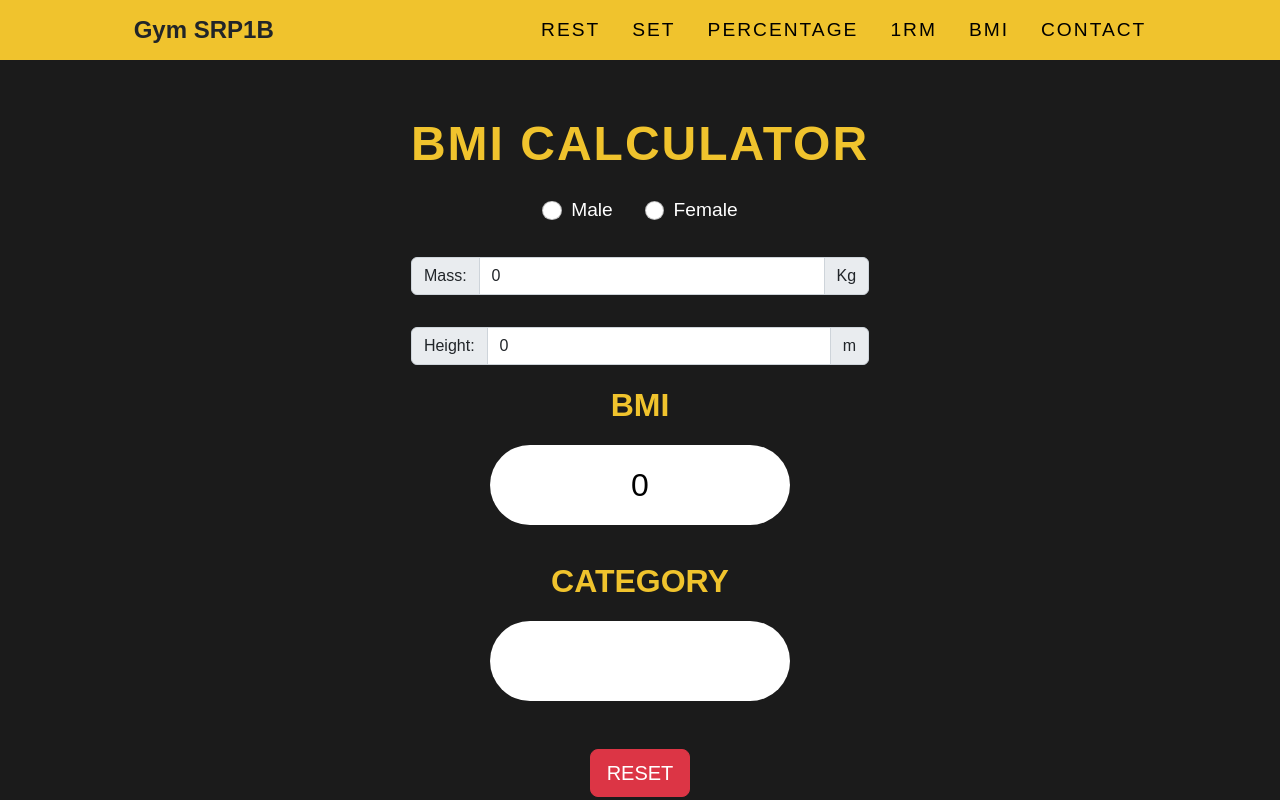
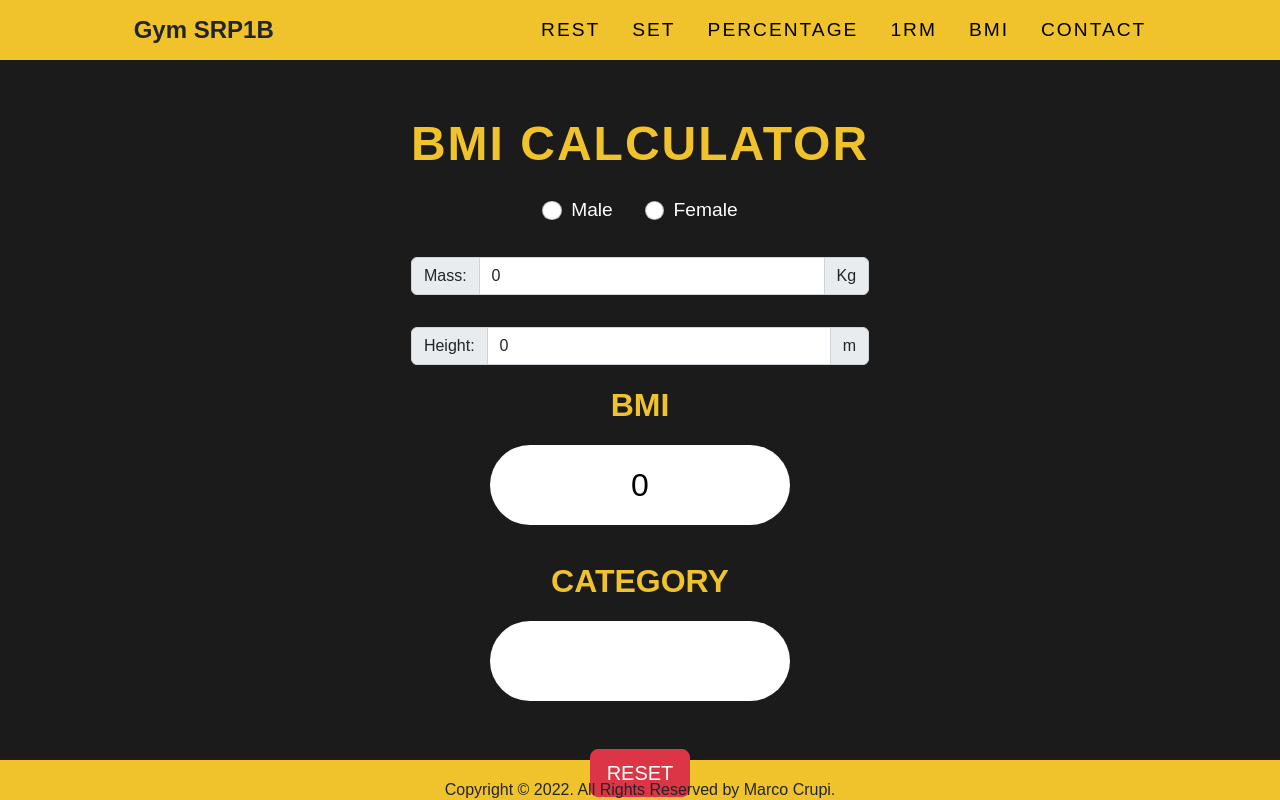
Before and after one commit to marcocrupi/gymsrp-react, a React (Create React App) app: page /gymsrp-react/bmi in a window 1280 px wide. Built offline with nearby package versions, Linux system fonts and the light colour scheme.

Commit message:
fix page fullscreen

```diff
--- a/src/CSS/sharedlayout.css
+++ b/src/CSS/sharedlayout.css
@@ -1,3 +1,3 @@
 .shared__container {
- height: 100vh;
+ height: calc(100vh - 100px);
 }
```
